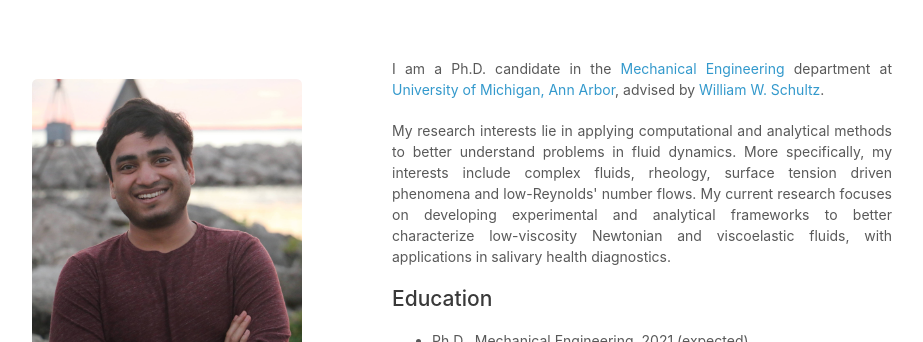
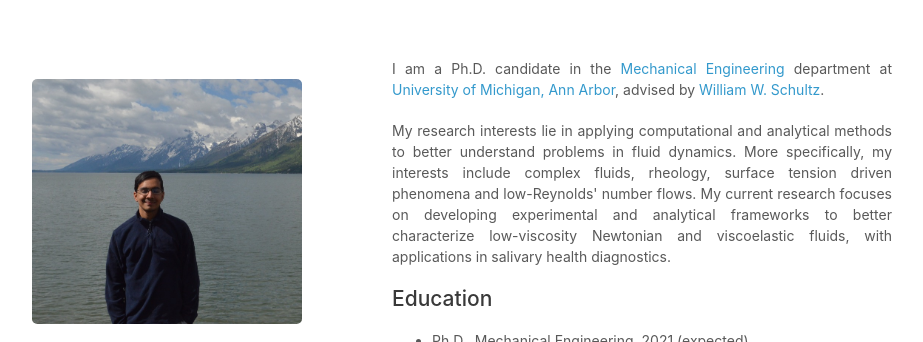
Before and after one commit to bsmaniam/bsmaniam.github.io, a plain HTML site: page index.html in a window 1280 px wide. Shown: the top 342 px of the page, without its empty margins (178-1101 px from the left). Drawn offline with Linux system fonts and the light colour scheme; a script that the page names is missing.

Commit message:
Photo added

```diff
--- a/index.html
+++ b/index.html
@@ -49,7 +49,7 @@
       <header>
       	<br>
 
-      	<img src="./modi_webpage_files/aditya_modi.jpg" id="me" alt="Subramaniam Balakrishna" style="border-radius: 2%">
+      	<img src="./modi_webpage_files/s_bala.png" id="me" alt="Subramaniam Balakrishna" style="border-radius: 2%">
       	<br>        <br>
               	        <h1 align="center">Subramaniam Balakrishna</h1>
 
```
Also changed, not shown: modi_webpage_files/aditya_modi.jpg (deleted), modi_webpage_files/s_bala.jfif (added), modi_webpage_files/s_bala.png (added).
